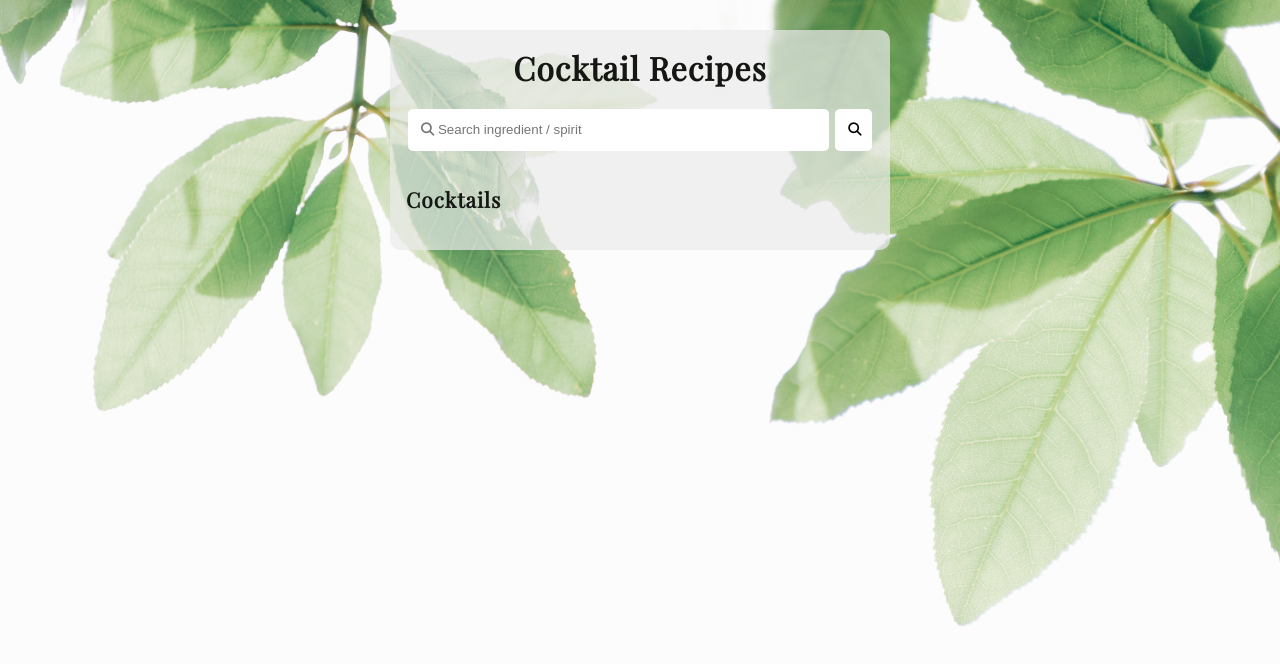
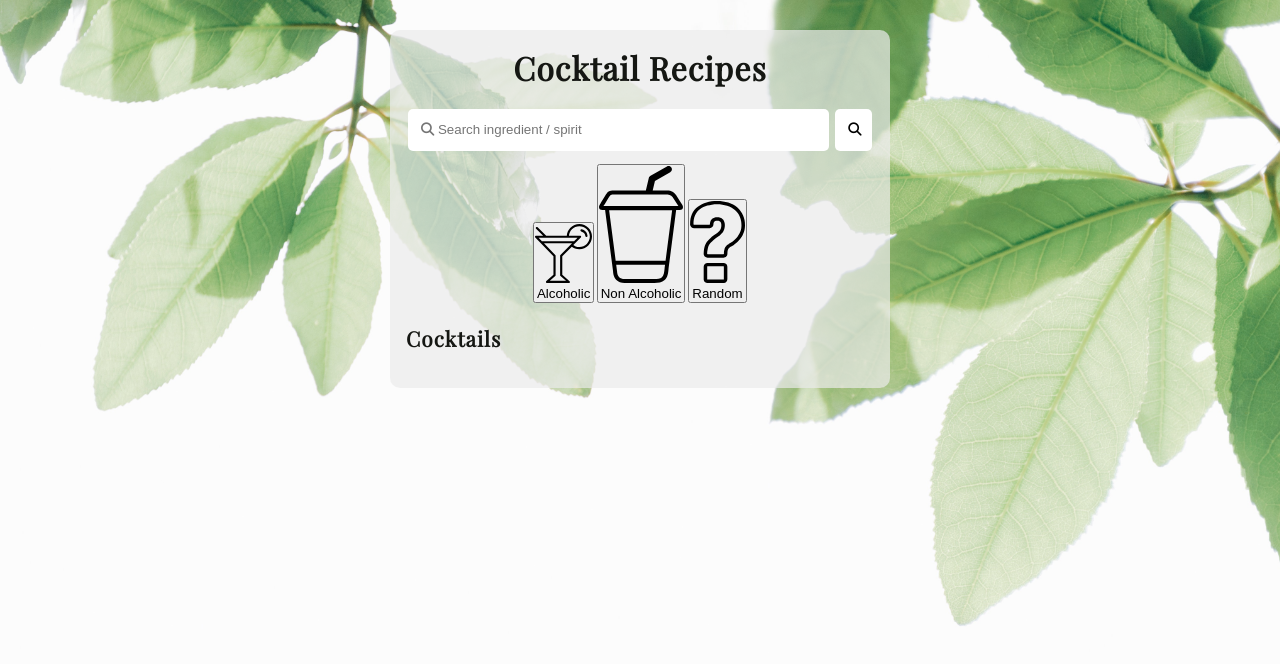
Before and after one commit to toowee-le/cocktails, a plain HTML site: page public/index.html in a window 1280 px wide. Drawn offline with nearby package versions, Linux system fonts and the light colour scheme.

Commit message:
add buttons to filter between alcoholic and non-alcoholic drinks

```diff
--- a/public/index.html
+++ b/public/index.html
@@ -18,6 +18,18 @@
             <input type="submit" id="search" value="&#xF002;" style="font-family: Arial, FontAwesome" alt="Search" title="Search">
         </form>
 
+        <div class="filter-container">
+            <button class="alcohol">
+                <img src="img/cocktail-drink-glass.svg" class="alcohol__icon" alt="Alcohol Icon">
+                Alcoholic</button>
+            <button class="non-alcohol">
+                <img src="img/drink.svg" class="non-alcohol__icon" alt="Non Alcohol Icon">
+                Non Alcoholic</button>
+            <button class="random-drink">
+                <img src="img/random.svg" class="random-drink__icon" alt="Question Mark Icon">
+                Random</button>
+        </div>
+
         <h2>Cocktails</h2>
         <div class="cocktail-container" id="cocktailContainer">
             <!-- Cocktail cards added dynamically in JS -->
```
Also changed, not shown: public/img/cocktail-drink-glass.svg (added), public/img/drink.svg (added), public/img/random.svg (added).
